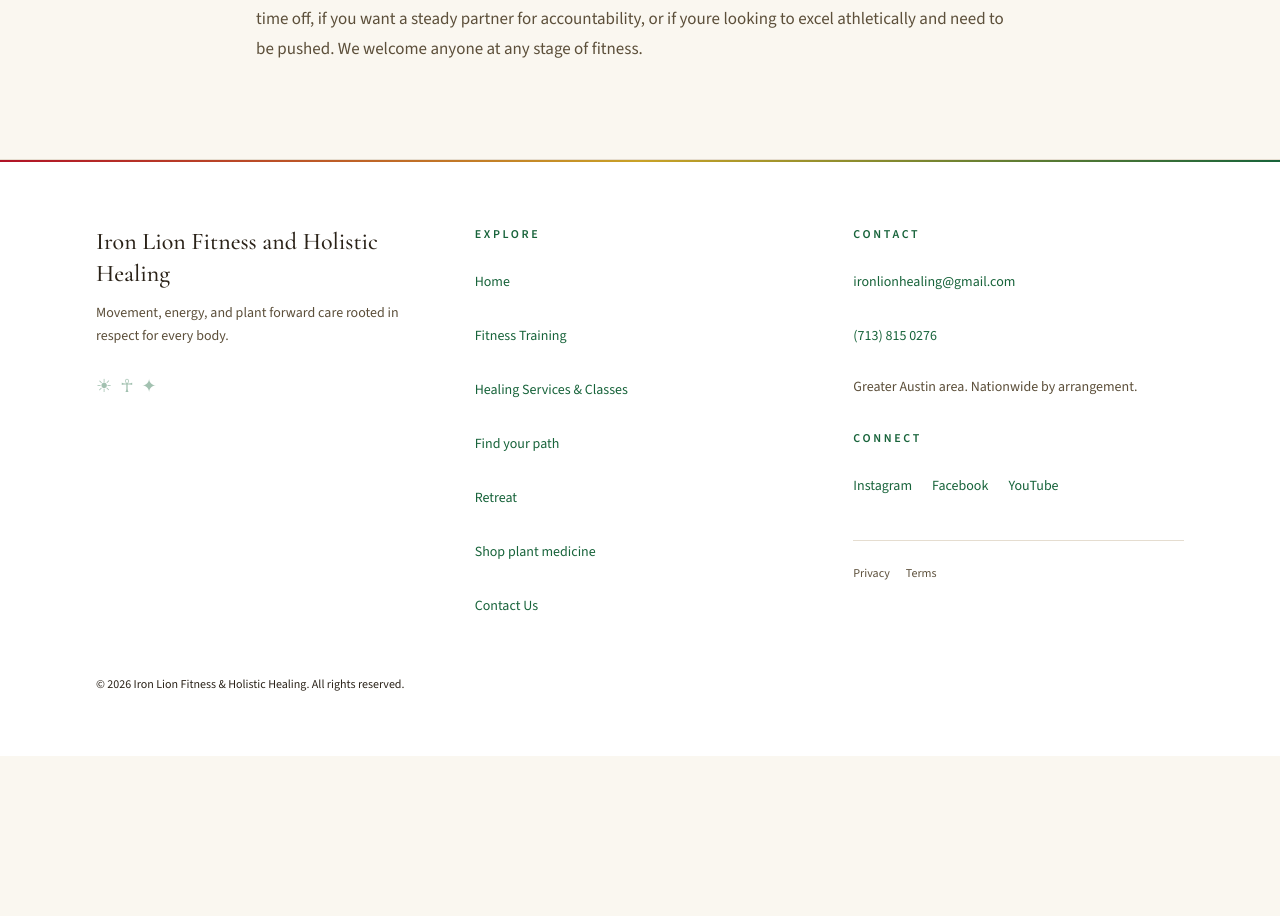
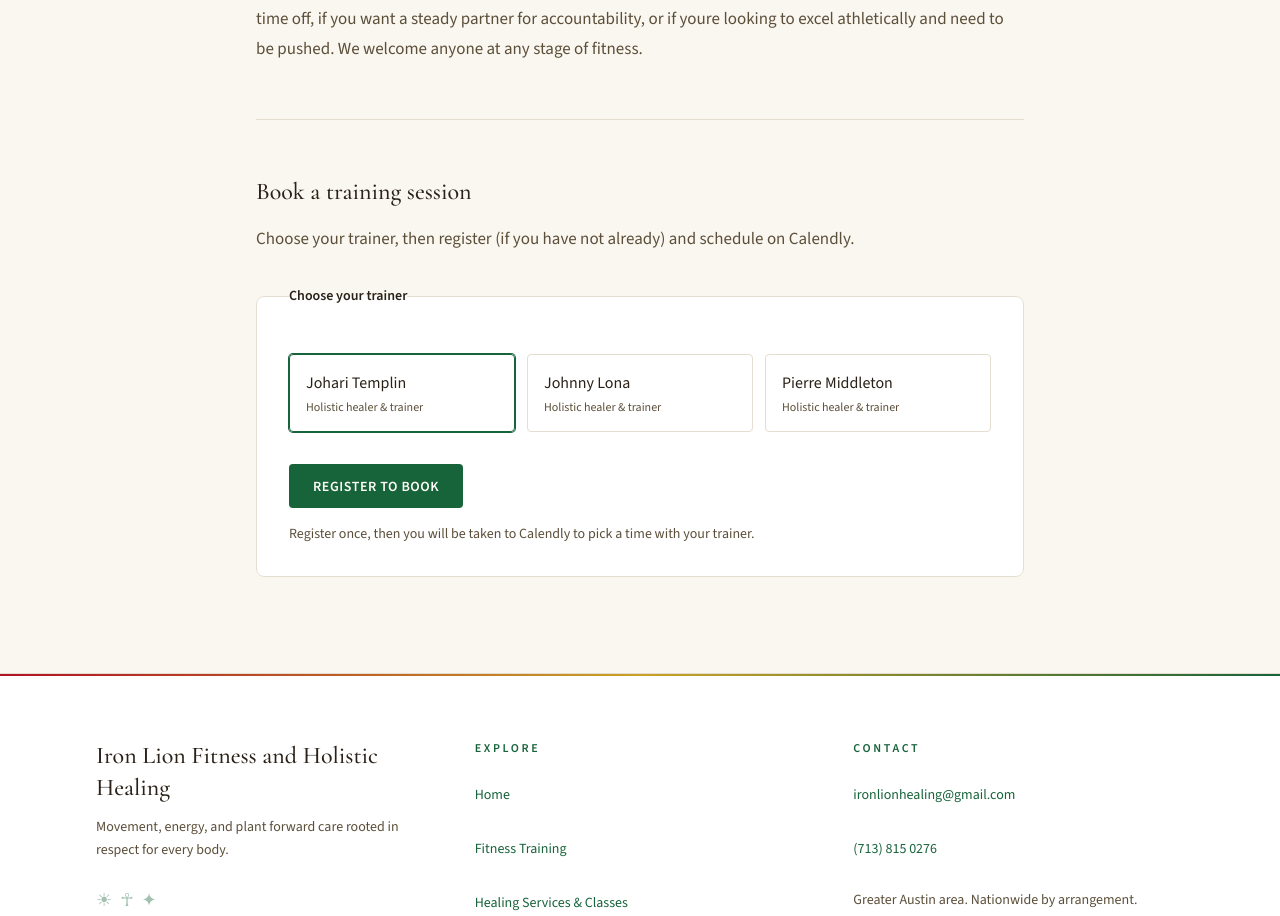
Before and after one commit to ironlionsoftware-web/zion, a Next.js app: page /fitness-training in a window 1280 px wide. Shown: the part 1406-2322 px from the top of the page. Before the commit the page ends 2162 px from the top, so only its background shows below. Built offline with nearby package versions, Linux system fonts and the light colour scheme; no server answers.

Commit message:
Add fitness training booking with three trainers.
- Book section on fitness page: Johari Templin, Johnny Lona, Pierre Middleton
- Register then schedule via per-trainer Calendly links
- Add Pierre Middleton to practitioners; update Johari display name

Co-authored-by: Cursor <cursoragent@cursor.com>

```diff
--- a/app/fitness-training/page.tsx
+++ b/app/fitness-training/page.tsx
@@ -1,7 +1,9 @@
 import type { Metadata } from "next";
 import { Container } from "@/components/layout/Container";
 import { PageHeader } from "@/components/layout/PageHeader";
+import { FitnessTrainerBooking } from "@/components/fitness/FitnessTrainerBooking";
 import { NatureFeature } from "@/components/sections/NatureFeature";
+import { getRegistration } from "@/lib/registration/cookie";
 import { site } from "@/content/site";
 
 export const metadata: Metadata = {
@@ -9,8 +11,10 @@ export const metadata: Metadata = {
   description: site.fitnessTraining.sections[0]?.paragraphs[0],
 };
 
-export default function FitnessTrainingPage() {
+export default async function FitnessTrainingPage() {
   const p = site.fitnessTraining;
+  const registration = await getRegistration();
+
   return (
     <>
       <PageHeader title={p.title} centered />
@@ -39,6 +43,7 @@ export default function FitnessTrainingPage() {
               </section>
             ))}
           </div>
+          <FitnessTrainerBooking registration={registration} />
         </Container>
       </div>
     </>
--- /dev/null
+++ b/components/fitness/FitnessTrainerBooking.tsx
@@ -0,0 +1,98 @@
+"use client";
+
+import Link from "next/link";
+import { useState } from "react";
+import { getFitnessTrainers } from "@/lib/booking/fitness-trainers";
+import { calendlyUrlWithPrefill, registerHref } from "@/lib/registration/redirect";
+import { isCalendlyConfigured } from "@/content/site";
+import type { ClientRegistration } from "@/lib/registration/types";
+import { site } from "@/content/site";
+
+type FitnessTrainerBookingProps = {
+  registration: ClientRegistration | null;
+};
+
+export function FitnessTrainerBooking({ registration }: FitnessTrainerBookingProps) {
+  const cfg = site.fitnessTraining.booking;
+  const trainers = getFitnessTrainers();
+  const [selected, setSelected] = useState<string>(trainers[0]?.slug ?? "");
+  const calendlyReady = isCalendlyConfigured();
+
+  const activeTrainer = trainers.find((t) => t.slug === selected);
+
+  return (
+    <section
+      id="book-training"
+      className="mx-auto mt-14 max-w-3xl scroll-mt-24 border-t border-subtle pt-14"
+      aria-labelledby="fitness-booking-heading"
+    >
+      <h2 id="fitness-booking-heading" className="font-display text-2xl font-medium text-[var(--foreground)]">
+        {cfg.heading}
+      </h2>
+      <p className="prose-content mt-4">{cfg.lead}</p>
+
+      <fieldset className="card mt-8 p-6 sm:p-8">
+        <legend className="text-sm font-semibold text-[var(--foreground)]">{cfg.trainerLegend}</legend>
+        <div className="mt-4 grid gap-3 sm:grid-cols-3">
+          {trainers.map((trainer) => (
+            <label
+              key={trainer.slug}
+              className={`cursor-pointer rounded-sm border p-4 transition has-focus-visible:ring-2 has-focus-visible:ring-[var(--rasta-gold)] has-focus-visible:ring-offset-2 ${selected === trainer.slug ? "border-[var(--rasta-green)] ring-1 ring-[var(--rasta-green)]" : "border-subtle"}`}
+            >
+              <input
+                type="radio"
+                name="fitness-trainer"
+                value={trainer.slug}
+                checked={selected === trainer.slug}
+                onChange={() => setSelected(trainer.slug)}
+                className="sr-only"
+              />
+              <span className="block font-medium text-[var(--foreground)]">{trainer.name}</span>
+              <span className="mt-1 block text-xs text-muted">{trainer.title}</span>
+            </label>
+          ))}
+        </div>
+
+        {registration && activeTrainer && calendlyReady ? (
+          <a
+            href={calendlyUrlWithPrefill(registration, activeTrainer.slug)}
+            className="btn btn-primary mt-8 w-full sm:w-auto"
+            target="_blank"
+            rel="noopener noreferrer"
+          >
+            Schedule with {activeTrainer.name}
+            <span className="sr-only"> (opens Calendly in a new tab)</span>
+          </a>
+        ) : (
+          <Link
+            href={registerHref("book", { practitionerSlug: selected })}
+            className="btn btn-primary mt-8 w-full sm:w-auto"
+          >
+            {registration ? `Schedule with ${activeTrainer?.name ?? "your trainer"}` : "Register to book"}
+          </Link>
+        )}
+
+        {!calendlyReady ? (
+          <p className="mt-4 text-sm text-muted">
+            Online scheduling is being set up.{" "}
+            <Link href="/contact" className="link-accent font-medium hover:underline">
+              Contact us
+            </Link>{" "}
+            to book with {activeTrainer?.name ?? "a trainer"}.
+          </p>
+        ) : null}
+
+        {registration ? (
+          <p className="mt-4 text-sm text-muted">
+            Signed in as <strong className="text-[var(--foreground)]">{registration.fullName}</strong>. Pick a
+            trainer, then open Calendly to choose your time.
+          </p>
+        ) : (
+          <p className="mt-4 text-sm text-muted">
+            Register once, then you will be taken to Calendly to pick a time with your trainer.
+          </p>
+        )}
+      </fieldset>
+    </section>
+  );
+}
--- a/content/site.ts
+++ b/content/site.ts
@@ -226,7 +226,7 @@ export const site = {
     dualSession: {
       slug: "dual",
       name: "Dual session (both practitioners)",
-      title: "Johari Templin Jr & Johnny Lona together",
+      title: "Johari Templin & Johnny Lona together",
       description: "One shared session with both practitioners present at the same time.",
       /** Calendly event for dual sessions — override with CALENDLY_URL_DUAL_SESSION env var */
       calendlyUrl: "https://calendly.com/ironlionsoftware",
@@ -236,9 +236,9 @@ export const site = {
     list: [
       {
         slug: "johari-templin-jr",
-        name: "Johari Templin Jr",
+        name: "Johari Templin",
         title: "Holistic healer & trainer",
-        /** Per-practitioner Calendly page, override with CALENDLY_URL_JOHARI_TEMPLIN_JR / CALENDLY_URL_JOHNNY_LONA env vars */
+        /** Per-practitioner Calendly page, override with CALENDLY_URL_JOHARI_TEMPLIN_JR env var */
         calendlyUrl: "https://calendly.com/ironlionsoftware/johari-templin-jr",
       },
       {
@@ -246,6 +246,12 @@ export const site = {
         name: "Johnny Lona",
         title: "Holistic healer & trainer",
         calendlyUrl: "https://calendly.com/ironlionsoftware/johnny-lona",
+      },
+      {
+        slug: "pierre-middleton",
+        name: "Pierre Middleton",
+        title: "Holistic healer & trainer",
+        calendlyUrl: "https://calendly.com/ironlionsoftware/pierre-middleton",
       },
     ],
   },
@@ -338,6 +344,12 @@ export const site = {
         ],
       },
     ],
+    booking: {
+      heading: "Book a training session",
+      lead: "Choose your trainer, then register (if you have not already) and schedule on Calendly.",
+      trainerLegend: "Choose your trainer",
+      trainerSlugs: ["johari-templin-jr", "johnny-lona", "pierre-middleton"],
+    },
   },
   healingServices: {
     title: "Healing Services & Classes",
--- /dev/null
+++ b/lib/booking/fitness-trainers.ts
@@ -0,0 +1,19 @@
+import { getPractitioner, getPractitionerCalendlyUrl } from "@/lib/booking/practitioners";
+import type { Practitioner } from "@/lib/booking/practitioners";
+import { site } from "@/content/site";
+
+export function getFitnessTrainerSlugs(): readonly string[] {
+  return site.fitnessTraining.booking.trainerSlugs;
+}
+
+export function getFitnessTrainers(): Practitioner[] {
+  return getFitnessTrainerSlugs()
+    .map((slug) => getPractitioner(slug))
+    .filter((p): p is Practitioner => p != null && !("priceMultiplier" in p));
+}
+
+export function getFitnessTrainerCalendlyUrl(slug: string): string {
+  const trainer = getPractitioner(slug);
+  if (!trainer || "priceMultiplier" in trainer) return site.calendly.url.trim();
+  return getPractitionerCalendlyUrl(trainer);
+}
--- a/lib/booking/practitioners.ts
+++ b/lib/booking/practitioners.ts
@@ -9,6 +9,7 @@ export type PractitionerSelection = Practitioner | (typeof site.practitioners.du
 const CALENDLY_ENV_KEYS: Record<string, string> = {
   "johari-templin-jr": "CALENDLY_URL_JOHARI_TEMPLIN_JR",
   "johnny-lona": "CALENDLY_URL_JOHNNY_LONA",
+  "pierre-middleton": "CALENDLY_URL_PIERRE_MIDDLETON",
   [DUAL_PRACTITIONER_SLUG]: "CALENDLY_URL_DUAL_SESSION",
 };
 
```
Also changed, not shown: 1 other file (tests, documents, lock files or other folders).
